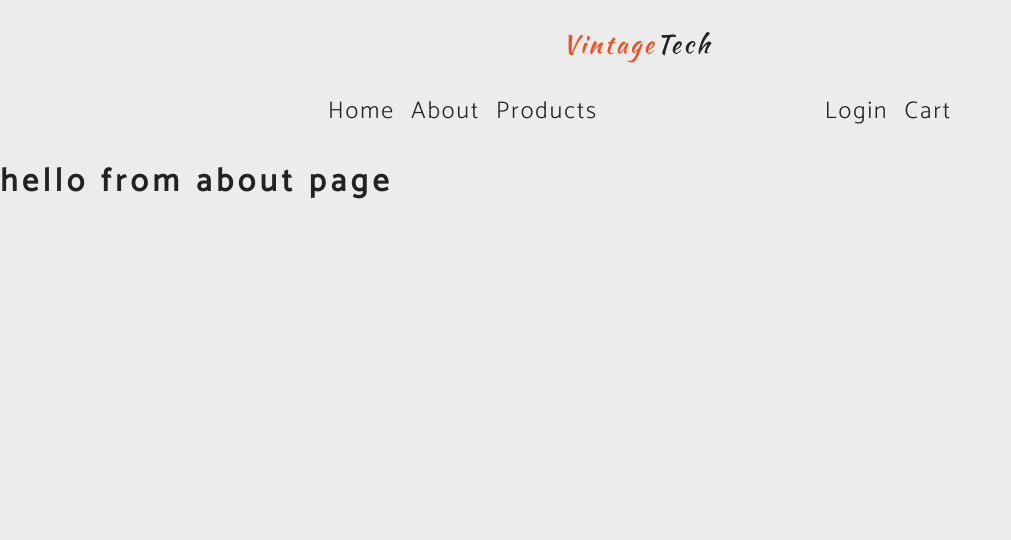
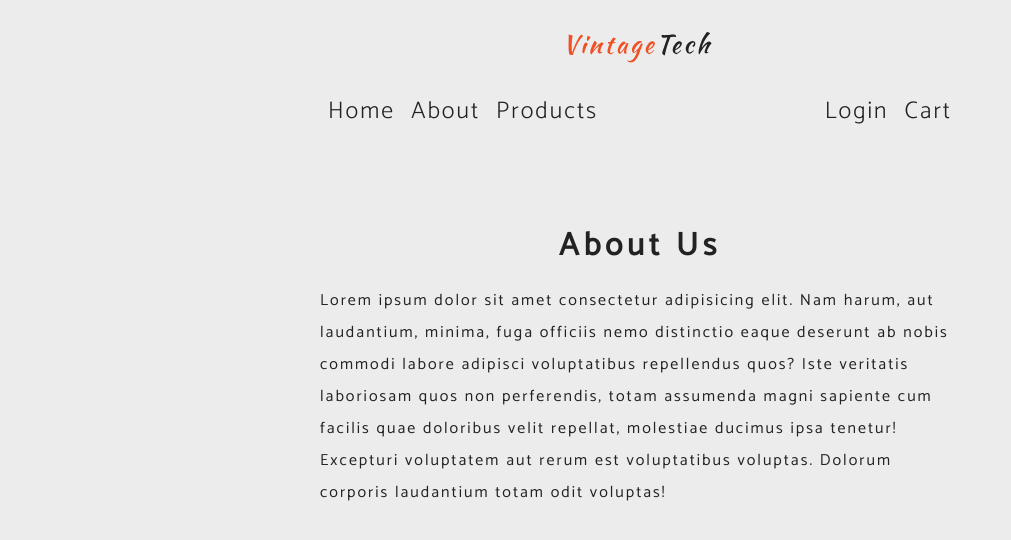
Before and after one commit to jonytalukdar/vintage-store, a React (Create React App) app: page /about in a window 1280 px wide. Shown: the top 540 px of the page, without its empty margins (0-1011 px from the left). Built offline with nearby package versions, Linux system fonts and the light colour scheme.

Commit message:
completed home page

```diff
--- a/src/components/Hero.js
+++ b/src/components/Hero.js
@@ -1,5 +1,15 @@
-import React from "react";
+import React from 'react';
 
-export default function Hero() {
-  return <h1>hello from hero</h1>;
-}
+const Hero = ({ children }) => {
+  return (
+    <div className="hero">
+      <div className="banner">
+        <h2>Think , Code and Deploy</h2>
+        <p>Lorem ipsum dolor sit amet.</p>
+        {children}
+      </div>
+    </div>
+  );
+};
+
+export default Hero;
--- a/src/index.css
+++ b/src/index.css
@@ -3,7 +3,7 @@
 Fonts
 ======
 */
-@import url("https://fonts.googleapis.com/css?family=Catamaran:300,400|Kaushan+Script&display=swap");
+@import url('https://fonts.googleapis.com/css?family=Catamaran:300,400|Kaushan+Script&display=swap');
 /*
 ======
 Variables
@@ -14,8 +14,8 @@ Variables
   /* --primaryDarkColor: #4e1d51; */
   --primaryColor: #f15025;
   --primaryDarkColor: #c02c03;
-  --primaryFont: "Catamaran", sans-serif;
-  --slantedFont: "Kaushan Script", cursive;
+  --primaryFont: 'Catamaran', sans-serif;
+  --slantedFont: 'Kaushan Script', cursive;
   --mainWhite: #fff;
   --offWhite: #f7f7f7;
   --mainBackground: #ececec;
@@ -187,7 +187,7 @@ Hero
       rgba(0, 0, 0, 0.7) 50%,
       rgba(255, 255, 255, 0.1)
     ),
-    url("./assets/mainBcg.jpeg") center/cover no-repeat;
+    url('./assets/mainBcg.jpeg') center/cover no-repeat;
   display: flex;
   justify-content: center;
   align-items: center;
@@ -277,7 +277,7 @@ Product List
   text-transform: capitalize;
   letter-spacing: var(--mainSpacing);
   text-align: center;
-  margin-bottom: 3.5rem;
+  margin-bottom: 1rem;
 }
 .products-center {
   width: var(--smallWidth);
@@ -734,7 +734,7 @@ Filters Section
   text-transform: capitalize;
   margin-bottom: 0.25rem;
 }
-.filters-form input[type="text"] {
+.filters-form input[type='text'] {
   border: 0.5px solid var(--mainBlack);
   font-size: 0.8rem;
   padding: 0.2rem;
@@ -747,7 +747,7 @@ Filters Section
   border-color: var(--mainBlack);
   border-width: 0.5px;
 }
-.filters-form input[type="checkbox"] {
+.filters-form input[type='checkbox'] {
   margin-right: 0.5rem;
 }
 .price-group p {
--- a/src/pages/About.js
+++ b/src/pages/About.js
@@ -1,5 +1,20 @@
-import React from "react";
+import React from 'react';
 
-export default function About() {
-  return <h1>hello from about page</h1>;
-}
+const About = () => {
+  return (
+    <section className="section about-section">
+      <h1 className="section-title">About Us</h1>
+      <p>
+        Lorem ipsum dolor sit amet consectetur adipisicing elit. Nam harum, aut
+        laudantium, minima, fuga officiis nemo distinctio eaque deserunt ab
+        nobis commodi labore adipisci voluptatibus repellendus quos? Iste
+        veritatis laboriosam quos non perferendis, totam assumenda magni
+        sapiente cum facilis quae doloribus velit repellat, molestiae ducimus
+        ipsa tenetur! Excepturi voluptatem aut rerum est voluptatibus voluptas.
+        Dolorum corporis laudantium totam odit voluptas!
+      </p>
+    </section>
+  );
+};
+
+export default About;
--- a/src/pages/Home.js
+++ b/src/pages/Home.js
@@ -1,5 +1,17 @@
-import React from "react";
+import React from 'react';
+import { Link } from 'react-router-dom';
+import Hero from '../components/Hero';
 
-export default function Home() {
-  return <h1>hello from home page</h1>;
-}
+const Home = () => {
+  return (
+    <>
+      <Hero>
+        <Link to="/products" className="btn btn-primary btn-hero">
+          Our Products
+        </Link>
+      </Hero>
+    </>
+  );
+};
+
+export default Home;
```
